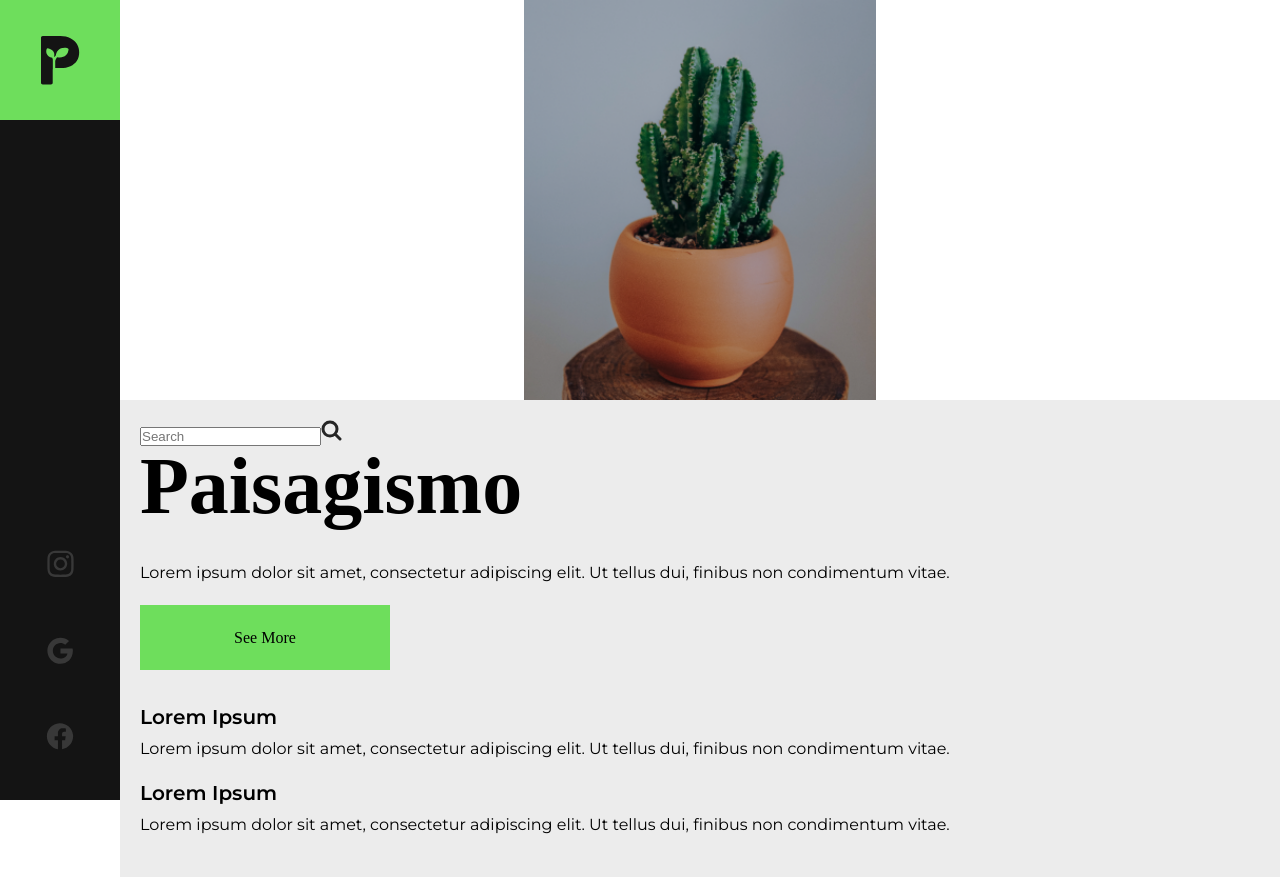
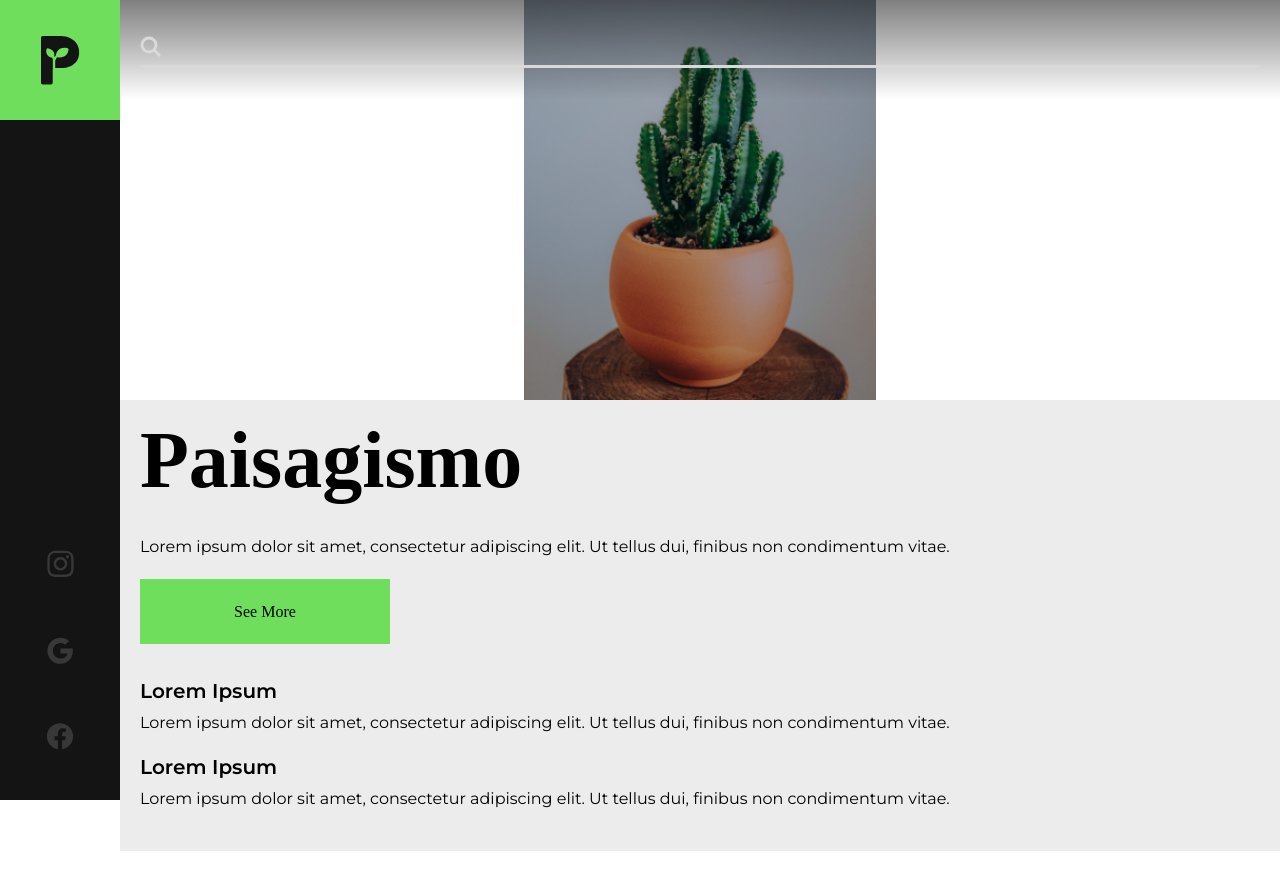
Before and after one commit to Alisson-Lima/PVPlant, a React (Vite) app: page / in a window 1280 px wide. After the commit the page ends 851 px from the top, so only its background shows below. Built offline with nearby package versions, Linux system fonts and the light colour scheme; a web font is replaced by a local one.

Commit message:
Customizing menu

```diff
--- a/src/components/Main/index.jsx
+++ b/src/components/Main/index.jsx
@@ -4,10 +4,10 @@ export function Main(){
         <main>
             <header>
                 <div className="search-bar">
-                    <input type="text" placeholder="Search"/>
+                    <input type="text"/>
                     <span>
                         <svg width="21" height="21" viewBox="0 0 21 21" fill="none" xmlns="http://www.w3.org/2000/svg">
-                            <path d="M14 14L19 19M16 9C16 12.866 12.866 16 9 16C5.13401 16 2 12.866 2 9C2 5.13401 5.13401 2 9 2C12.866 2 16 5.13401 16 9Z" stroke="#252525" strokeWidth="3" strokeLinecap="round" strokeLinejoin="round"/>
+                            <path d="M14 14L19 19M16 9C16 12.866 12.866 16 9 16C5.13401 16 2 12.866 2 9C2 5.13401 5.13401 2 9 2C12.866 2 16 5.13401 16 9Z" stroke="#D9D9D9" strokeWidth="3" strokeLinecap="round" strokeLinejoin="round"/>
                         </svg>
                     </span>
                     </div>
--- a/src/components/Main/style.css
+++ b/src/components/Main/style.css
@@ -24,6 +24,41 @@ main .Title .CTA-button:hover{
     filter: brightness(1.1);
 }
 
+main header{
+    display: flex;
+    justify-content: center;
+    align-items: center;
+    position: absolute;
+    width: 100%;
+    height: 100px;
+    background-image: linear-gradient(rgba(0, 0, 0, 0.5), transparent);
+    left: 0;
+    padding: 0 20px;
+    top: -50vh;
+}
+main header .search-bar{
+    display: block;
+    position: relative;
+    width: 100%;
+}
+main header .search-bar input{
+    width: 100%;
+    height: 35px;
+    background-color: transparent;
+    border: none;
+    border-bottom: 3px solid #D9D9D9;
+    outline: transparent;
+    padding: 0 30px;
+    color: #D9D9D9;
+    font-size: 16px;
+}
+
+main header .search-bar svg{
+    position: absolute;
+    display: block;
+    left: 0;
+    top: 3px;
+}
 @media screen and (min-width: 1024px) {
     main{
         width: calc(100% - 120px);
```
